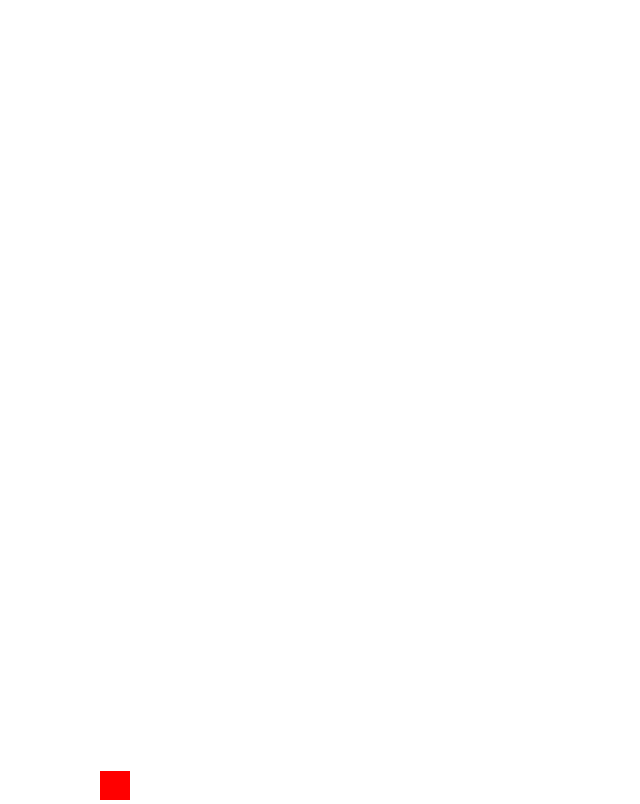
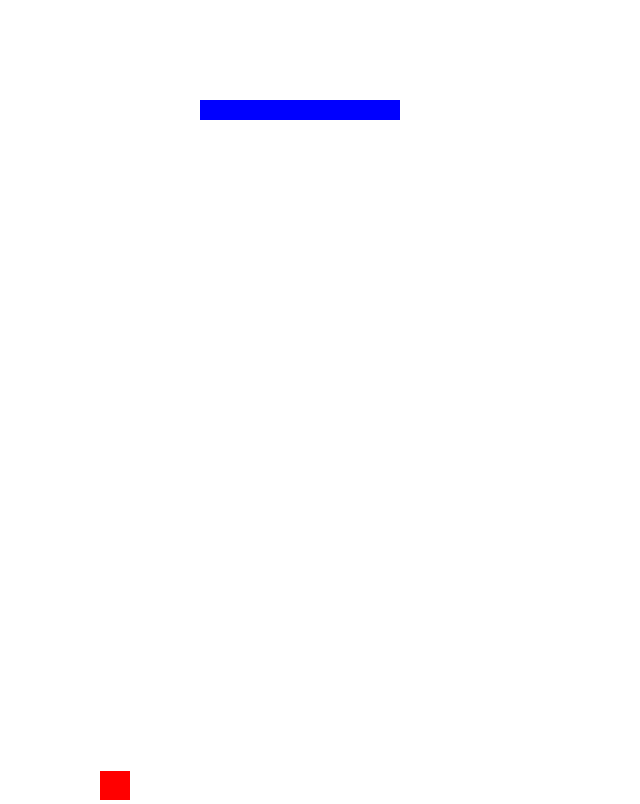
Before and after one commit to LudoLoopsLab/marioJsClone, a plain HTML site: page index.html in a window 1280 px wide. Shown: the whole page, without its empty margins (0-640 px from the left). Drawn offline with Linux system fonts and the light colour scheme.

Commit message:
Merge pull request #15 from LudoLoopsLab:14-Player-mouvement close #3

```diff
--- a/index.js
+++ b/index.js
@@ -36,9 +36,23 @@ class Player {
   }
 }
 
-
+class Platform {
+  constructor() {
+    this.position = {
+      x: 200,
+      y: 100
+    }
+    this.width = 200
+    this.height = 20
+  }
+  draw() {
+    c.fillStyle = 'blue'
+    c.fillRect(this.position.x, this.position.y, this.width, this.height)
+  }
+}
 
 const player = new Player()
+const platform = new Platform()
 
 const keys = {
   right: {
@@ -54,7 +68,9 @@ const keys = {
 const animate = () => {
   requestAnimationFrame(animate)
   c.clearRect(0, 0, canvas.width, canvas.height)
+
   player.update()
+  platform.draw()
 
   if (keys.right.pressed) {
     player.velocity.x = 5
@@ -62,7 +78,12 @@ const animate = () => {
     player.velocity.x = -5
   } else player.velocity.x = 0
 
-
+  if (player.position.y + player.height <= platform.position.y &&
+    player.position.y + player.height + player.velocity.y >= platform.position.y &&
+    player.position.x + player.width >= platform.position.x &&
+    player.position.x <= platform.position.x + platform.width) {
+    player.velocity.y = 0
+  }
 
 
 }
```
Also changed, not shown: index.html (+1 -1 lines).
